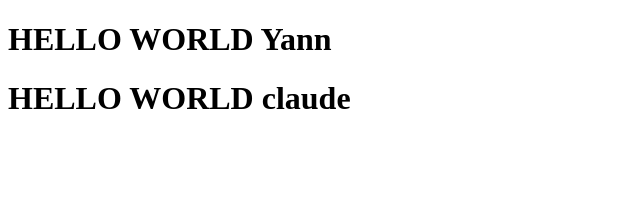
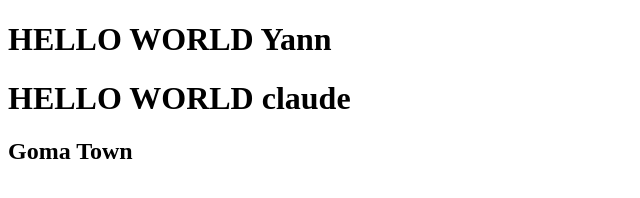
Before and after one commit to k-claude/blog-, a plain HTML site: page index.html in a window 1280 px wide. Shown: the whole page, without its empty margins (0-640 px from the left). Drawn offline with Linux system fonts and the light colour scheme.

Commit message:
my index has been updated

```diff
--- a/index.html
+++ b/index.html
@@ -11,6 +11,7 @@
 <body>
     <H1>HELLO WORLD Yann</H1>
     <H1>HELLO WORLD claude </H1>
+    <H2>Goma Town </H2>
 </body>
 
 </html>
```
